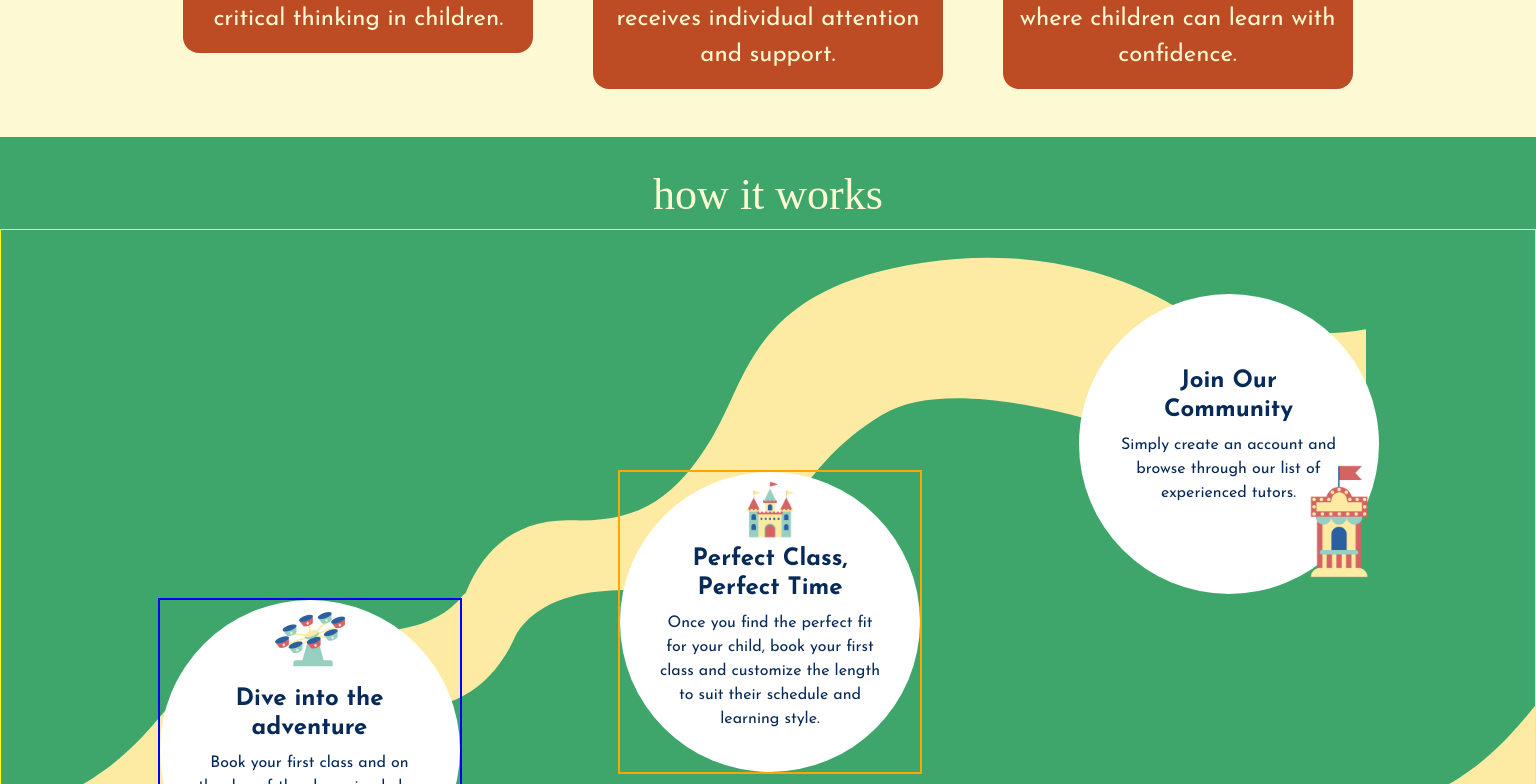
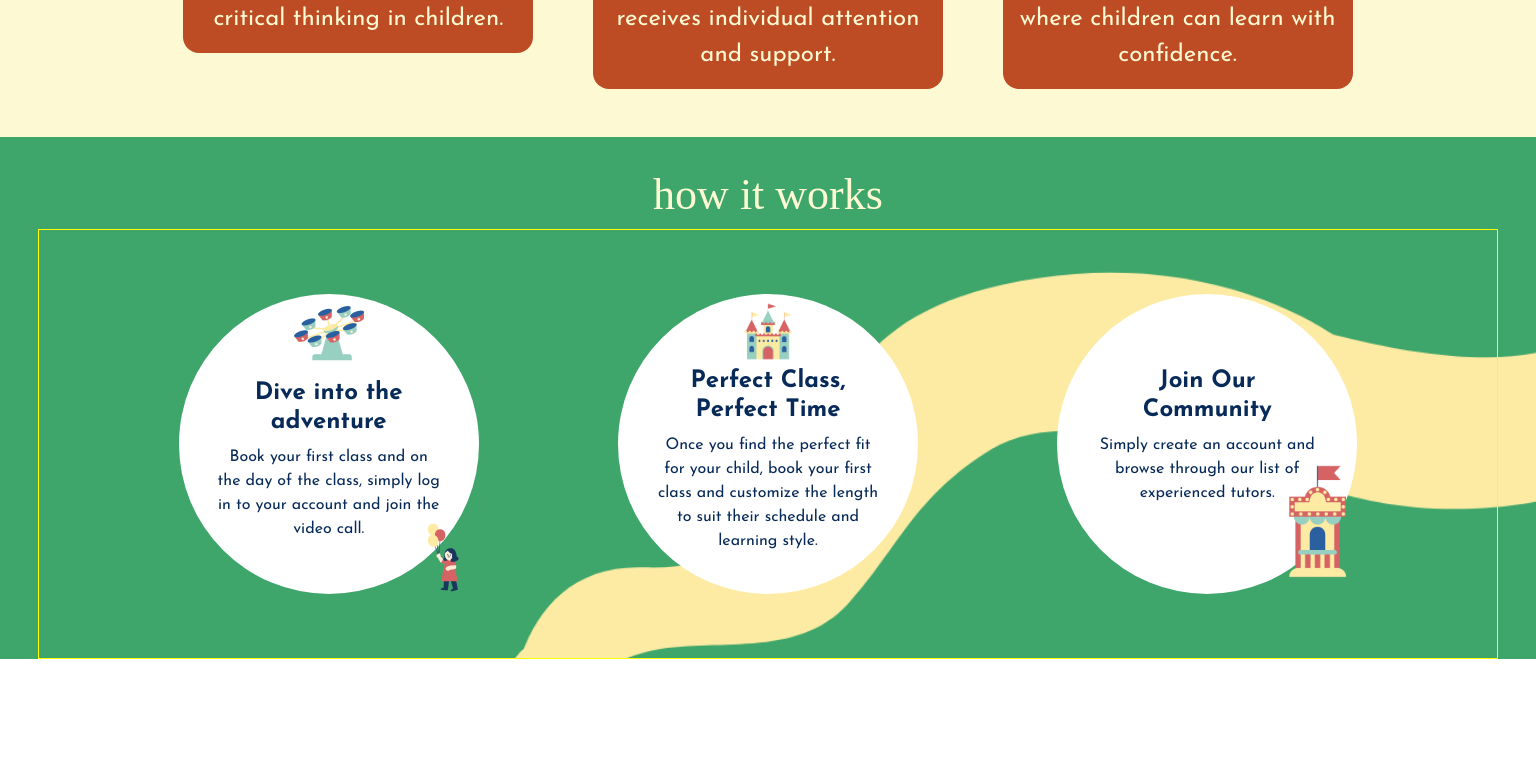
Before and after one commit to doganeraylin/online-tutors-frontend, a Next.js app: page / in a window 1536 px wide. Shown: the part 1860-2644 px from the top of the page. After the commit the page ends 2519 px from the top, so only its background shows below. Built offline with nearby package versions, Linux system fonts and the light colour scheme; a web font is replaced by a local one.

Commit message:
positioning bg img

```diff
--- a/components/HowItWorks/HowItWorks.module.css
+++ b/components/HowItWorks/HowItWorks.module.css
@@ -2,6 +2,7 @@
     background-color: var(--green);
     text-align: center;
 }
+
 
 .singleStep {
     margin: 1rem 0;
@@ -30,13 +31,16 @@
     font-size: 1.5rem;
 }
 .stepsContainer {
-    border: 1px solid yellow;
+   max-width: 95%;
+   margin: 0 auto;
+   padding: 20rem 0;
+   border: 1px solid yellow;
 }
 
 /* .stepOne {
     margin-top: 2rem;
 } */
-.stepTwo {
+/* .stepTwo {
     margin-top: 4rem;
     border: 2px solid orange;
 }
@@ -44,10 +48,25 @@
 .stepThree {
     margin-top: 20rem;
     border: 2px solid blue;
-}
+} */
 
 @media (min-width: 992px) {
     .howItWorksContainer {
+        background-repeat: no-repeat;
         background-image: url("../../public/assets/howItWorks/wavy-line.png");
     }
 }
+
+@media (min-width: 1290px) {
+    .howItWorksContainer {
+        background-size: 100%;
+        background-repeat: no-repeat;
+        background-image: url("../../public/assets/howItWorks/wavy-line.png");
+    }
+}
+
+/* @media (min-width: 1360px) {
+    .stepsContainer {
+        max-width: 60%;
+    }
+} */
```
